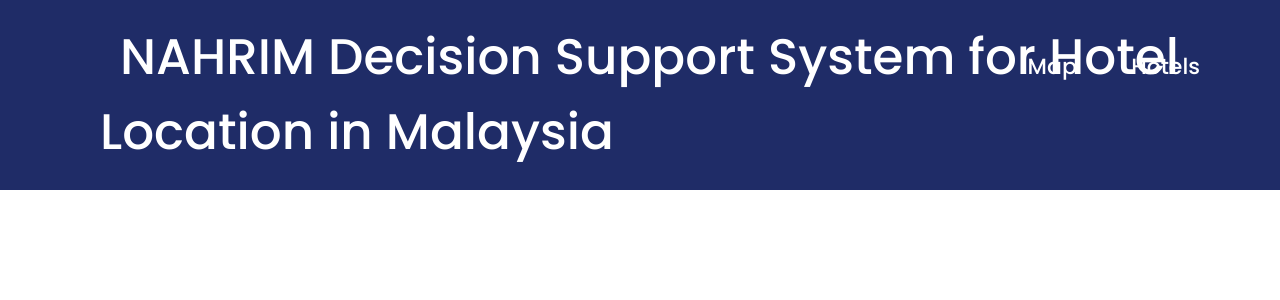
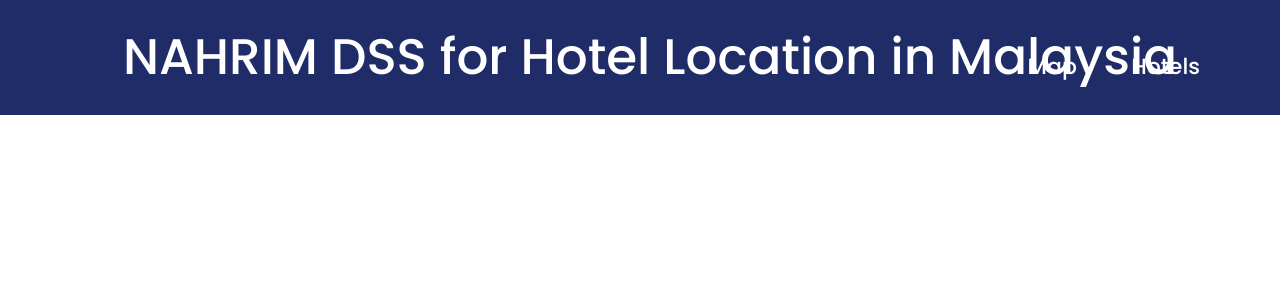
Before and after one commit to Connor2308/Stage-3, a PHP site: page /index.php in a window 1280 px wide. Shown: the top 300 px of the page. Run offline with PHP 8.4, Linux system fonts and the light colour scheme.

Commit message:
Small Header Change

```diff
--- a/Stage 3 Shared Project/includes/header.php
+++ b/Stage 3 Shared Project/includes/header.php
@@ -1,6 +1,6 @@
 <header class="header">
   <div class="title">
-    <a href="#" class="name">NAHRIM Decision Support System for Hotel Location in Malaysia</a>
+    <a href="#" class="name">NAHRIM DSS for Hotel Location in Malaysia</a>
   </div>
     <!-- <a href="#" class="logo-link"><img src="images/logonahrimwebsite.png" alt="Logo represents NAHRIM" class="logo"></a> -->
     <nav class="navbar">
```
